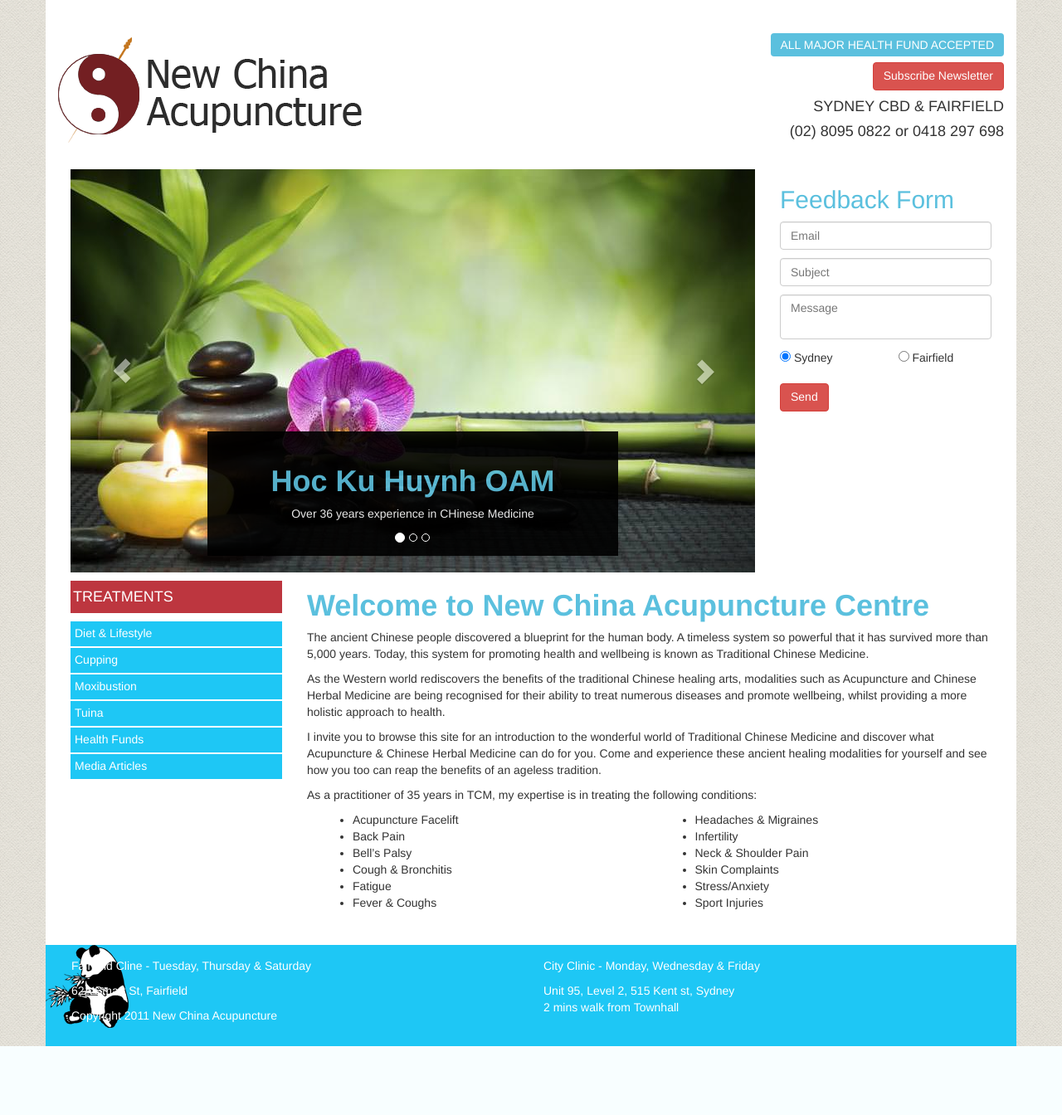
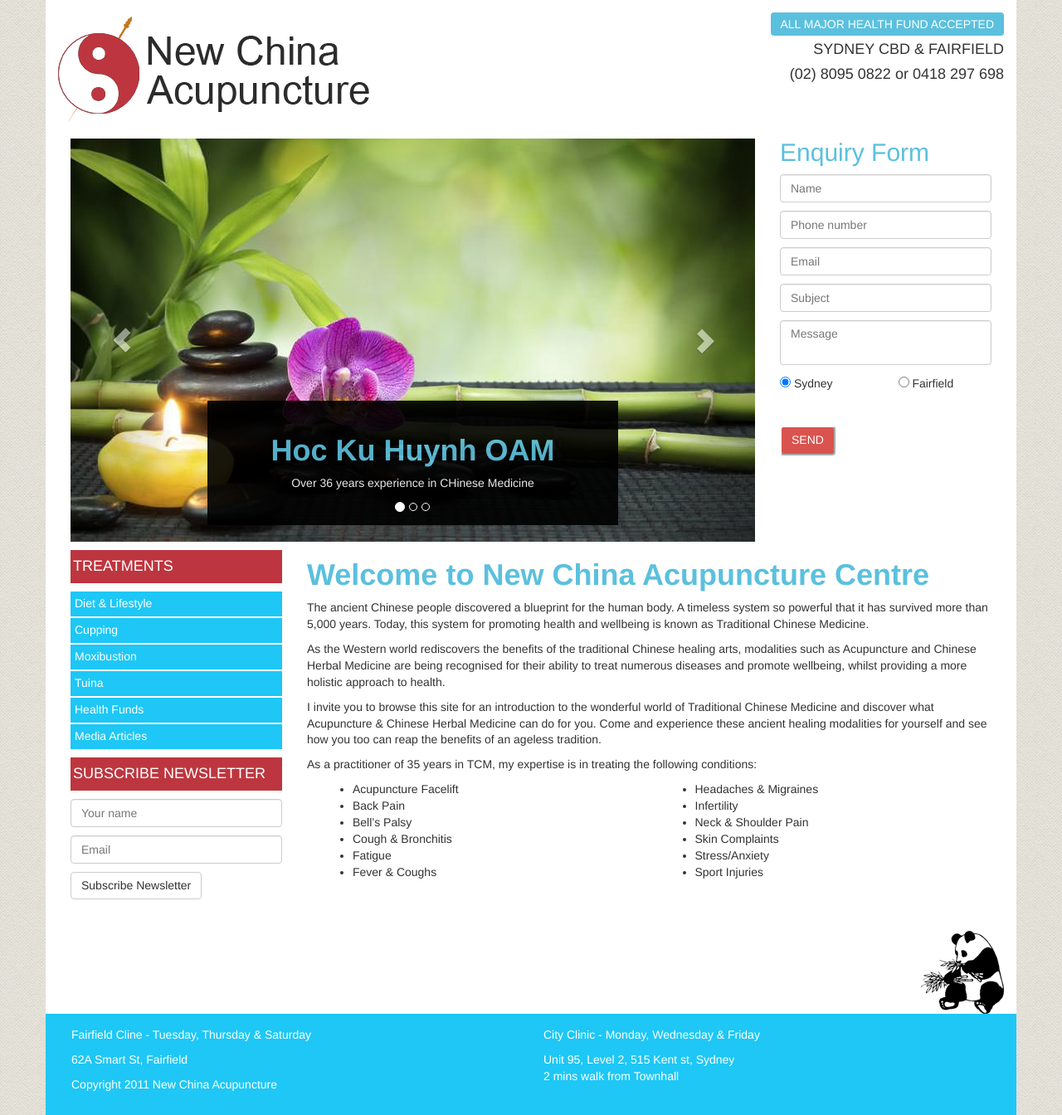
Before and after one commit to tonyvu1985/doc, a PHP site: page /index.php in a window 1280 px wide. Shown: the part 50-1394 px from the top of the page at 83% size. Before the commit the page ends 1311 px from the top, so only its background shows below. Run offline with PHP 8.4, Linux system fonts and the light colour scheme; some libraries are stand-ins or nearby versions.

Commit message:
hoc site

```diff
--- a/LeftNav.php
+++ b/LeftNav.php
@@ -10,4 +10,12 @@
 			<li><a href="article.php">Media Articles</a></li>
 		</ul>
 	</section>
+
+	<!-- Subscribe letter -->
+	<div class="subscribe">
+		<h4>Subscribe Newsletter</h4>
+		<p><input type="text" class="name form-control" placeholder="Your name"/></p>
+		<p><input type="text" class="email form-control" placeholder="Email"/></p>
+		<p><a href="" alt="Subscribe Newsletter" class="btnsubscribe btn btn-default" >Subscribe Newsletter</a></p>
+	</div>
 </div>
--- a/enquire.php
+++ b/enquire.php
@@ -1,10 +1,12 @@
 <div class="leftcoldiv">
-	<h2>Feedback Form</h2>
+	<h2>Enquiry Form</h2>
 	<?php
 	// display form if user has not clicked submit
 	if (!isset($_POST["submit"])) {
 	?>
 		<form method="post" action="<?php echo $_SERVER["PHP_SELF"];?>">
+		<p><input type="text" placeholder="Name" name="name" class="form-control"></p>
+		<p><input type="text" placeholder="Phone number" name="phone" class="form-control"></p>
 		<p><input type="text" placeholder="Email" name="from" class="form-control"></p>
 		<p><input type="text" name="subject" placeholder="Subject" class="form-control"></p>
 		<p><textarea placeholder="Message" name="message" class="form-control"></textarea></p>
@@ -16,7 +18,7 @@
 				<input type="radio" name="place" value="Fairfield"> Fairfield
 			</div>
 		</div>
-		<button type="submit" name="submit" class="btn btn-danger">Send</button>
+		<button type="submit" name="submit" class="btnsubmit">Send</button>
 		</form>
 	<?php
 	} else {    // the user has submitted the form
@@ -24,12 +26,12 @@
 		if (isset($_POST["from"])) {
 		$from = $_POST["from"]; // sender
 		$subject = $_POST["subject"];
-		$message = $_POST["message"] . "<br/>Place: " . $POST_["place"];
+		$message = 'Message: ' . $_POST["message"]. PHP_EOL . 'Customer Name: ' . $_POST["name"] . PHP_EOL . 'Phone number: ' . $_POST["phone"] . PHP_EOL . 'Place: ' . $_POST["place"];
 		// message lines should not exceed 70 characters (PHP rule), so wrap it
 		$message = wordwrap($message, 70);
 		// send mail
 		mail("tony.vu@mytraining.net",$subject,$message,"From: $from\n");
-		echo "Thank you for sending us feedback";
+		echo "<p class='sucess-message'>Thank you for sending us feedback</p>";
 	}
 	}
 	?>
--- a/nav.php
+++ b/nav.php
@@ -50,7 +50,6 @@
 
 	<div class="contact text-right">
 		<p><a alt="All major health fund accepted" class="btnhealthfund" >All major health fund accepted</a></p>
-		<p><a href="" alt="Subscribe Newsletter" class="btnsubscribe btn btn-danger" >Subscribe Newsletter</a></p>
 		<h4>SYDNEY CBD & FAIRFIELD</h4>
 		<h4>(02) 8095 0822 or 0418 297 698</h4>
 	</div>
--- a/scss/main.scss
+++ b/scss/main.scss
@@ -5,7 +5,7 @@ $lightblue1: #28a9f0;
 $lightblue2: #1ec7f5;
 $darkblue: #283fad;
 $red: #bd363f;
-
+$white: #fff;
 .help-block{color:#ff0000}
 textarea{resize: none}
 
@@ -26,55 +26,60 @@ body{
 	}
 	background:url('../images/seamless_paper_texture.png')repeat top left;
 }
-.wrapper{@include make-row();background:#fff;}
+.wrapper{@include make-row();background:$white;}
 .treatments {padding:0}
 .treatments li{list-style-type:none;}
 .navbar{border:0; border-radius:0}
 .navbar-default{background-color:$lightblue2;}
-.navbar-default .navbar-nav > li > a{color:#fff}
+.navbar-default .navbar-nav > li > a{color:$white}
 .navbar-default .navbar-nav > li > a:hover{text-decoration:none; background-color:$lightblue1;}
-.navbar-default .navbar-brand{color:#fff; font-size:15px}
+.navbar-default .navbar-brand{color:$white; font-size:15px}
 .carousel-caption{background:#000; opacity:0.9; filter: alpha(opacity=90);}
 .top{
 	@include make-xs-column(12);
-	padding: 25px 0;
+	padding: 0px 0 20px 0;
 	.site-logo{@include make-sm-column(3);}
 	.contact{@include make-sm-column(9);}
 	.btnhealthfund{
-		@include button-variant(#fff, $brand-info, $btn-info-color);
+		@include button-variant($white, $brand-info, $btn-info-color);
 		@include button-size($padding-base-vertical, $padding-base-horizontal, $font-size-base, $line-height-base, $border-radius-base);
 		&:hover{text-decoration:none;}
 		@extend .btnhoc;
 	}
 }
 .widget{
-	h4{color:#fff; background:$red; padding: 10px 3px; text-transform:uppercase;}
 	li{background-color:$lightblue2 ; margin:2px 0;}
-	li a{color:#fff; padding:5px; display:block;
+	li a{color:$white; padding:5px; display:block;
 	&:hover{text-decoration:none; background-color:$lightblue1;}
 	}
 }
 .leftcoldiv{
 	.btnsubmit{
-		@include button-variant(#fff, $brand-danger, $btn-danger-color);
+		@include button-variant($white, $brand-danger, $btn-danger-color);
 		@include button-size($padding-base-vertical, $padding-base-horizontal, $font-size-base, $line-height-base, $border-radius-base);
 		@extend .btnhoc;
 		display:block;
 	}
+	h2{margin-top:0}
+	.sucess-message{color:$red;}
 }
 
 .site-content{
 	@include make-xs-column(12);
 	.featured{
+		h4{color:$white; background:$red; padding: 10px 3px; text-transform:uppercase;}
 		@include make-sm-column(3);
 	}
 	.content{
 		@include make-sm-column(9);
-		.service{@include make-xs-column(6);}
+		.service{@include make-sm-column(6);}
 		// about page
 		.about{@include make-xs-column(12);}
 		.hocimg{@include make-xs-column(2); padding-left:0}
 		.hocinfo{@include make-xs-column(10);}
+		background: url('../images/giant-panda.png') no-repeat 100% 100%;
+		padding-bottom:150px;
+		display:inline-block;
 	}
 }
 
@@ -87,10 +92,9 @@ body{
 }
 
 .site-footer{
-	margin-top:30px;
 	@include make-xs-column(12);
 	color:white;
-	background: $lightblue2 url('../images/giant-panda.png') no-repeat top left;
+	background: $lightblue2;
 	padding: $padding-large-horizontal;
 	.city{@include make-sm-column(6);/*	@include make-sm-column-offset(4);*/}
 	.fairfield{@include make-sm-column(6);}
```
Also changed, not shown: css/main.css, images/new-china-acupuncture-logo.png.
